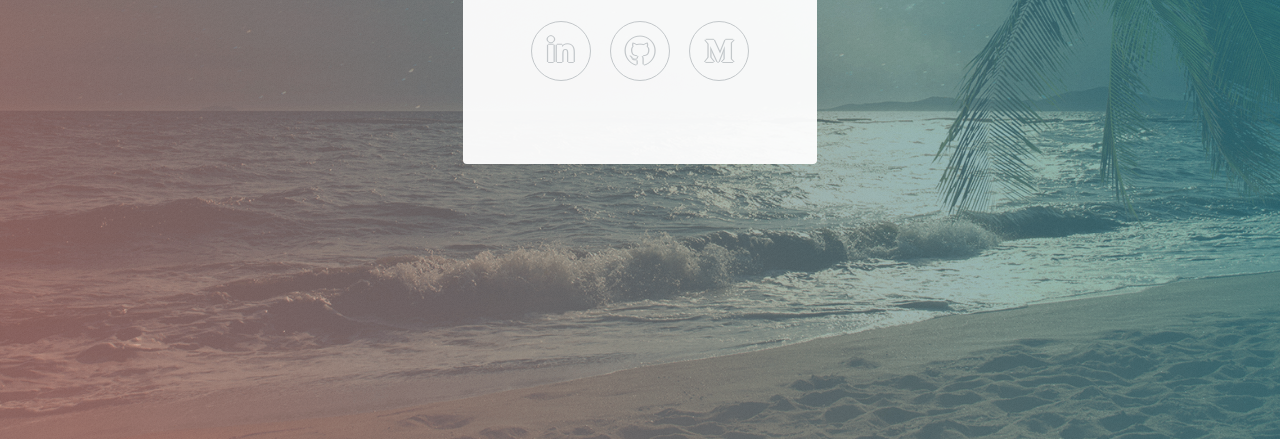
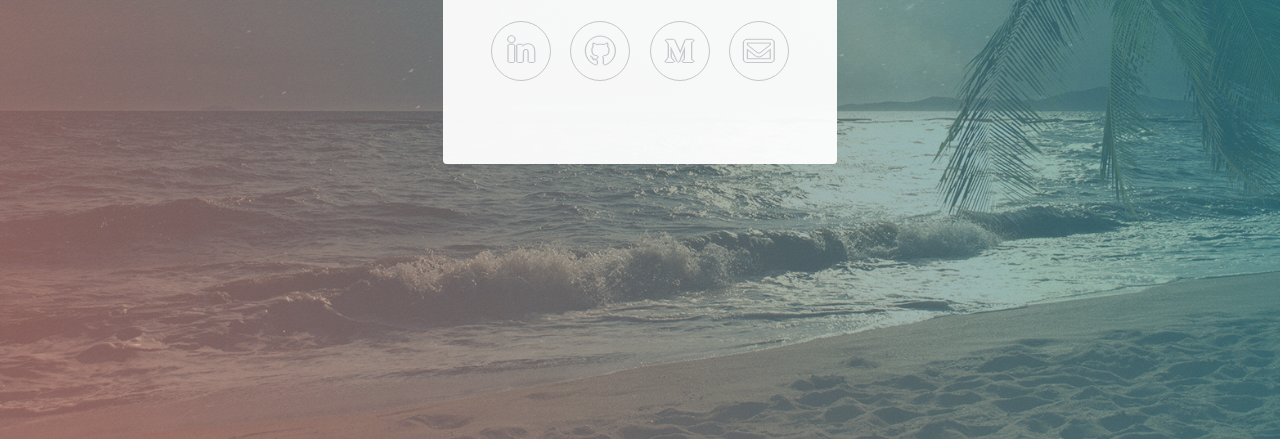
Before and after one commit to lucascaprio/lucascaprio, a website: page index.html in a window 1280 px wide. Shown: the part 361-800 px from the top of the page. Drawn offline with Linux system fonts and the light colour scheme.

Commit message:
add contact form

```diff
--- a/index.html
+++ b/index.html
@@ -48,6 +48,7 @@
 					<li><a href="https://www.linkedin.com/in/lucascaprio" target="_blank" class="fab fa-linkedin-in social-links" title="LinkedIn">LinkedIn</a></li>
 					<li><a href="https://github.com/lucascaprio" target="_blank" class="fab fa-github social-links" title="GitHub">GitHub</a></li>
 					<li><a href="https://medium.com/@lucascaprio" target="_blank" class="fab fa-medium-m social-links" title="Medium">Medium</a></li>
+					<li><a href="https://forms.gle/GPeY4Jfua6YvYmTw9" target="_blank" class="far fa-envelope social-links" title="Contact">Contact</a></li>
 				</ul>
 			</footer>
 		</section>
```
Also changed, not shown: README.md.
